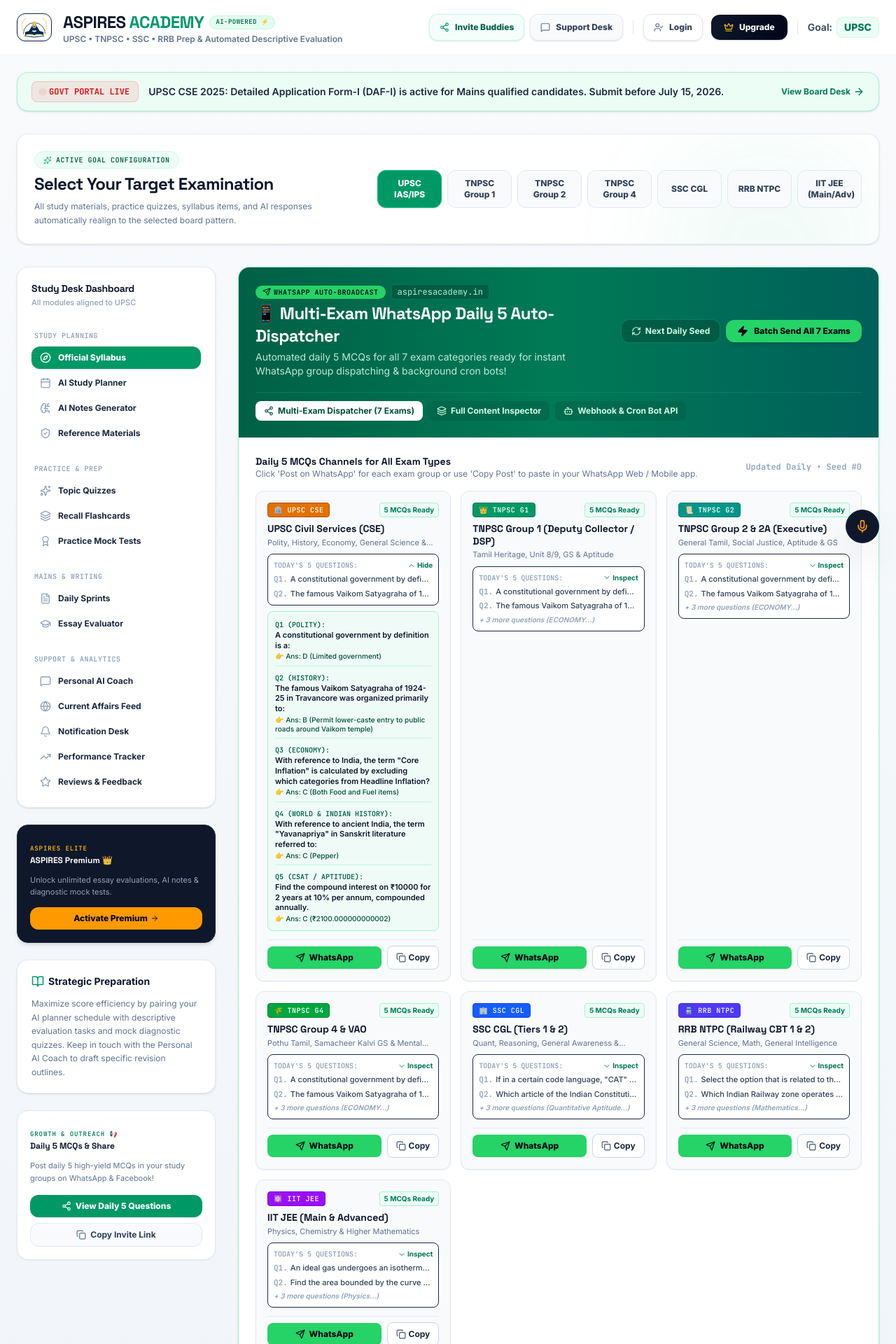
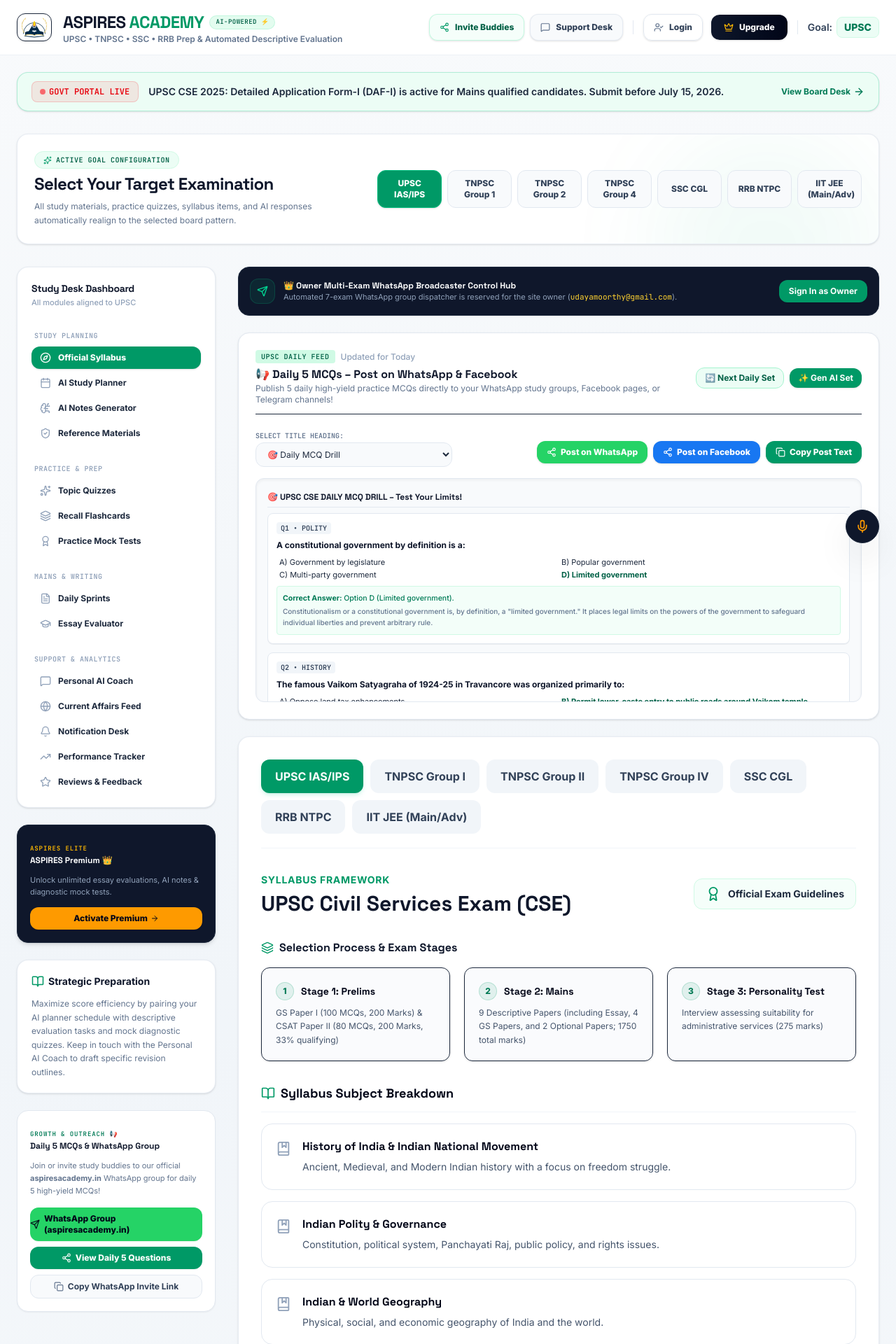
Before and after one commit to udayamoorthy-ux/AspiresAcademy, a React (Vite) app: page / in a window 1280 px wide. Shown: the top 1920 px of the page at 70% size. Built offline with nearby package versions, Linux system fonts and the light colour scheme.

Commit message:
feat: add official WhatsApp group link to outreach
Update Daily 5 MCQ share templates and UI to include the official WhatsApp group URL for improved student engagement and community growth.

```diff
--- a/server.ts
+++ b/server.ts
@@ -741,11 +741,12 @@
 
     const formattedText = `🎯 *ASPIRES ACADEMY (${ch.badge}) DAILY 5 MCQ DRILL*
 📅 *Date:* ${todayStr}
-📍 *Group:* ${ch.groupName}
+📍 *Group:* ${ch.groupName} (aspiresacademy.in)
 
 ${qText}---
 🚀 *ASPIRES ACADEMY* (https://aspiresacademy.in)
 Practice syllabus trackers, AI voice lessons, essay grading, flashcards & mock tests!
+👥 *Join Official WhatsApp Group:* https://aspiresacademy.in
 🎟️ *SPECIAL DISCOUNT:* Coupon *ANNUAL87* for Annual Pass @ ₹299/year (87% OFF)
 🔗 *Start Practice:* https://aspiresacademy.in`;
 
--- a/src/App.tsx
+++ b/src/App.tsx
@@ -56,7 +56,8 @@
   FileText,
   Share2,
   Copy,
-  Check
+  Check,
+  Send
 } from 'lucide-react';
 
 const TICKER_HEADLINES: Record<ExamType, string[]> = {
@@ -233,6 +234,8 @@
   const [userEmail, setUserEmail] = useState<string>(() => {
     return localStorage.getItem('aspires_logged_in_email') || '';
   });
+
+  const isUserAdmin = userEmail.trim().toLowerCase() === 'udayamoorthy@gmail.com';
 
   // Premium Subscription State loaded securely from Cache standard
   const [isPremium, setIsPremium] = useState<boolean>(() => {
@@ -658,14 +661,24 @@
               <div className="space-y-0.5">
                 <span className="text-[9px] uppercase tracking-widest text-emerald-700 font-bold font-mono">Growth & Outreach 📢</span>
                 <h4 className="font-extrabold text-xs text-slate-900 flex items-center gap-1.5 font-display">
-                  Daily 5 MCQs & Share
+                  Daily 5 MCQs & WhatsApp Group
                 </h4>
               </div>
               <p className="text-[11px] text-slate-500 leading-relaxed font-sans">
-                Post daily 5 high-yield MCQs in your study groups on WhatsApp & Facebook!
+                Join or invite study buddies to our official <strong>aspiresacademy.in</strong> WhatsApp group for daily 5 high-yield MCQs!
               </p>
 
               <div className="grid grid-cols-1 gap-2 pt-0.5">
+                <a
+                  href={`https://api.whatsapp.com/send?text=${encodeURIComponent('Join official ASPIRES ACADEMY WhatsApp Study Group (aspiresacademy.in) for Daily 5 MCQs, AI Voice Lessons, Essay Grading & Mock Tests!\n\n📲 Join Group: https://aspiresacademy.in')}`}
+                  target="_blank"
+                  rel="noopener noreferrer"
+                  className="w-full bg-[#25D366] hover:bg-[#20ba5a] text-slate-950 font-extrabold text-xs py-2 rounded-xl flex items-center justify-center gap-1.5 transition-all shadow-2xs active:scale-95 cursor-pointer"
+                >
+                  <Send className="h-3.5 w-3.5" />
+                  <span>WhatsApp Group (aspiresacademy.in)</span>
+                </a>
+
                 <button
                   onClick={() => {
                     const el = document.getElementById('share-card');
@@ -683,7 +696,7 @@
 
                 <button
                   onClick={() => {
-                    const shareText = `Hey! Try ASPIRES ACADEMY (https://aspiresacademy.in) — an elite AI-Powered Civil Services Exam Prep Portal for UPSC, TNPSC, SSC & RRB! It features interactive syllabus trackers, AI voice lessons, automated essay evaluations & mock tests. Try it here: https://aspiresacademy.in`;
+                    const shareText = `Hey! Join the official ASPIRES ACADEMY WhatsApp Study Group & Portal (https://aspiresacademy.in) for Daily 5 High-Yield MCQs (UPSC, TNPSC, SSC, RRB & IIT JEE), AI Voice Lessons, Essay Evaluation & Mock Tests!\n\n📲 Join WhatsApp Group & Portal: https://aspiresacademy.in`;
                     navigator.clipboard.writeText(shareText);
                     setCopiedLink(true);
                     setTimeout(() => setCopiedLink(false), 2000);
@@ -693,12 +706,12 @@
                   {copiedLink ? (
                     <>
                       <Check className="h-3.5 w-3.5 text-emerald-600" />
-                      <span className="text-emerald-700">Copied Invite Link!</span>
+                      <span className="text-emerald-700">Copied WhatsApp Invite Link!</span>
                     </>
                   ) : (
                     <>
                       <Copy className="h-3.5 w-3.5 text-slate-500" />
-                      <span>Copy Invite Link</span>
+                      <span>Copy WhatsApp Invite Link</span>
                     </>
                   )}
                 </button>
@@ -710,7 +723,8 @@
           {/* Active Work Area Panel */}
           <div className="lg:col-span-9 space-y-6" id="active-work-area">
 
-            {/* Automated WhatsApp Multi-Exam Broadcast Hub */}
+            {/* Automated WhatsApp Multi-Exam Broadcast Hub - RESTRICTED TO OWNER ONLY */}
+            {isUserAdmin ? (
               <MultiExamWhatsAppBroadcaster
                 getQuestionsForExam={getDailyQuestionsForOutreach}
                 currentSeedOffset={dailySeedOffset}
@@ -719,6 +733,29 @@
                   setOutreachSource('daily');
                 }}
               />
+            ) : (
+              <div className="bg-slate-900 border border-slate-800 text-slate-300 p-4 rounded-2xl flex flex-col sm:flex-row items-center justify-between gap-3 shadow-xs">
+                <div className="flex items-center gap-3">
+                  <div className="h-9 w-9 rounded-xl bg-emerald-500/10 border border-emerald-500/20 flex items-center justify-center shrink-0">
+                    <Send className="h-4 w-4 text-emerald-400" />
+                  </div>
+                  <div>
+                    <h4 className="text-xs font-black text-white font-display flex items-center gap-1.5">
+                      👑 Owner Multi-Exam WhatsApp Broadcaster Control Hub
+                    </h4>
+                    <p className="text-[11px] text-slate-400 font-sans">
+                      Automated 7-exam WhatsApp group dispatcher is reserved for the site owner (<code className="text-amber-300 font-mono">udayamoorthy@gmail.com</code>).
+                    </p>
+                  </div>
+                </div>
+                <button
+                  onClick={() => setIsAuthModalOpen(true)}
+                  className="bg-emerald-600 hover:bg-emerald-500 text-white font-bold text-xs px-3.5 py-2 rounded-xl transition-all cursor-pointer shrink-0 shadow-xs active:scale-95"
+                >
+                  Sign In as Owner
+                </button>
+              </div>
+            )}
 
             {/* Prominent Daily 5 Questions to Post on FB, WhatsApp, Telegram */}
             <div
@@ -800,7 +837,7 @@
                         const optionsText = q.options.map((opt, oIdx) => `${String.fromCharCode(65 + oIdx)}) ${opt}`).join('\n');
                         questionsText += `${index + 1}️⃣ ${q.subject || (selectedExam === 'IIT_JEE' ? 'IIT JEE' : 'GENERAL STUDIES')}: ${q.text}\n${optionsText}\n👉 Answer: ${String.fromCharCode(65 + q.correctAnswerIndex)} (${q.options[q.correctAnswerIndex]})\n\n`;
                       });
-                      const postText = `${heading}\n\n${questionsText}🚀 Practice on ASPIRES ACADEMY: https://aspiresacademy.in`;
+                      const postText = `${heading}\n\n${questionsText}👥 Join Official WhatsApp Group: https://aspiresacademy.in\n🚀 Practice on ASPIRES ACADEMY: https://aspiresacademy.in`;
                       window.open(`https://api.whatsapp.com/send?text=${encodeURIComponent(postText)}`, '_blank');
                     }}
                     className="bg-[#25D366] hover:bg-[#20ba5a] text-white font-extrabold text-xs px-3.5 py-2 rounded-xl flex items-center gap-1.5 transition-all shadow-sm active:scale-95 cursor-pointer"
@@ -854,7 +891,7 @@
                         questionsText += `${index + 1}️⃣ ${q.subject || (selectedExam === 'IIT_JEE' ? 'IIT JEE' : 'GENERAL STUDIES')}: ${q.text}\n${optionsText}\n👉 Answer: ${String.fromCharCode(65 + q.correctAnswerIndex)} (${q.options[q.correctAnswerIndex]}) - ${q.explanation}\n\n`;
                       });
 
-                      const postText = `${heading}\n\n${questionsText}---\n🚀 ASPIRES ACADEMY (https://aspiresacademy.in) is an elite AI-powered prep portal for UPSC, TNPSC, SSC, RRB & IIT JEE. Practice interactive syllabus trackers, AI voice lessons, automated essay evaluation, flashcards & mock tests!\n🎟️ SPECIAL ASPIRANT DISCOUNT: Use Coupon Code "ANNUAL87" to get the ASPIRES Elite Annual Pass for just ₹299/year (87% OFF)!\n🔗 Start Your Prep: https://aspiresacademy.in`;
+                      const postText = `${heading}\n\n${questionsText}---\n🚀 ASPIRES ACADEMY (https://aspiresacademy.in) is an elite AI-powered prep portal for UPSC, TNPSC, SSC, RRB & IIT JEE. Practice interactive syllabus trackers, AI voice lessons, automated essay evaluation, flashcards & mock tests!\n👥 Join Official WhatsApp Group: https://aspiresacademy.in\n🎟️ SPECIAL ASPIRANT DISCOUNT: Use Coupon Code "ANNUAL87" to get the ASPIRES Elite Annual Pass for just ₹299/year (87% OFF)!\n🔗 Start Your Prep: https://aspiresacademy.in`;
 
                       navigator.clipboard.writeText(postText);
                       setCopiedPost(true);
--- a/src/components/MultiExamWhatsAppBroadcaster.tsx
+++ b/src/components/MultiExamWhatsAppBroadcaster.tsx
@@ -131,11 +131,12 @@
 
     return `🎯 *ASPIRES ACADEMY (${examInfo.badge}) DAILY 5 MCQ DRILL*
 📅 *Date:* ${dateStr}
-📍 *Group:* ${examInfo.groupName}
+📍 *Group:* ${examInfo.groupName} (aspiresacademy.in)
 
 ${qText}---
 🚀 *ASPIRES ACADEMY* (https://aspiresacademy.in)
 Practice syllabus trackers, AI voice lessons, essay grading, flashcards & mock tests!
+👥 *Join Official WhatsApp Group:* https://aspiresacademy.in
 🎟️ *SPECIAL DISCOUNT:* Coupon *ANNUAL87* for Annual Pass @ ₹299/year (87% OFF)
 🔗 *Start Practice:* https://aspiresacademy.in`;
   };
```
Lines whose indentation alone changed are shown as unchanged.
